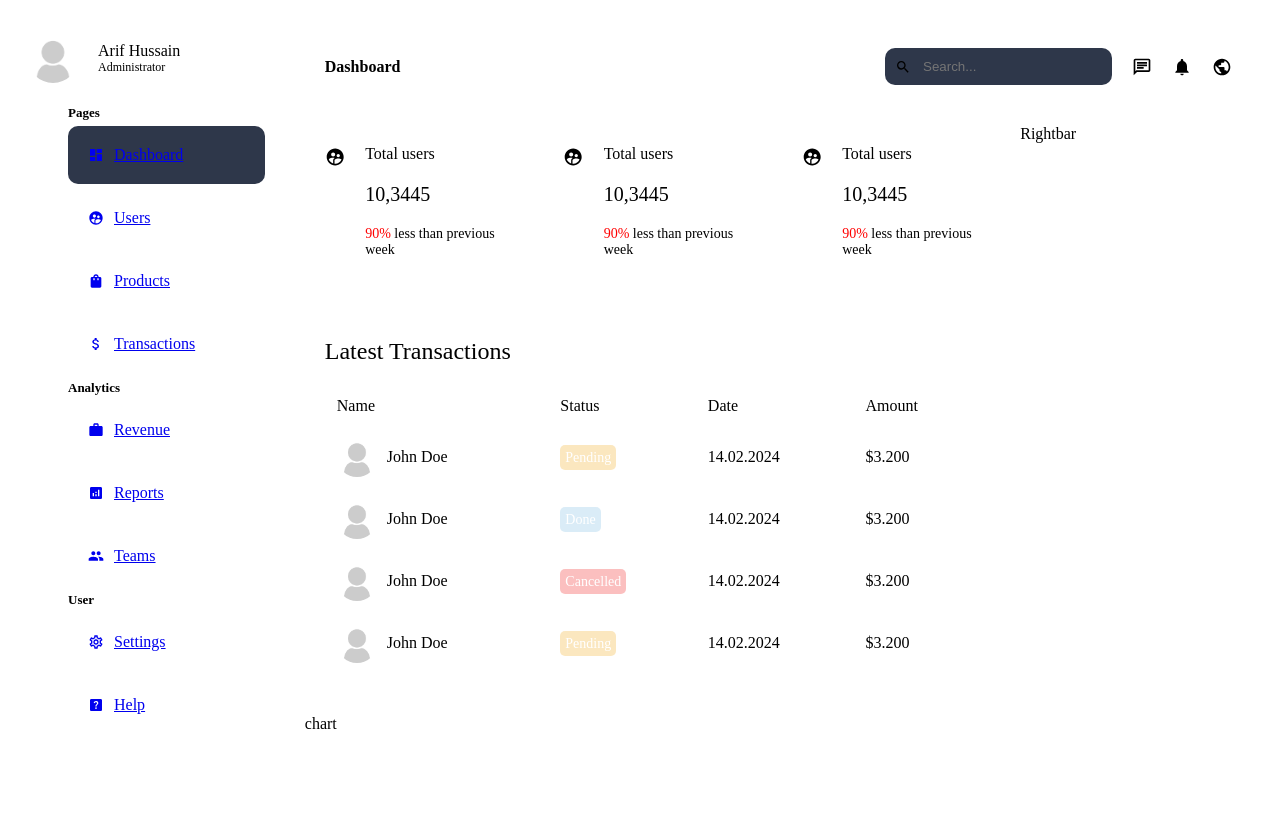
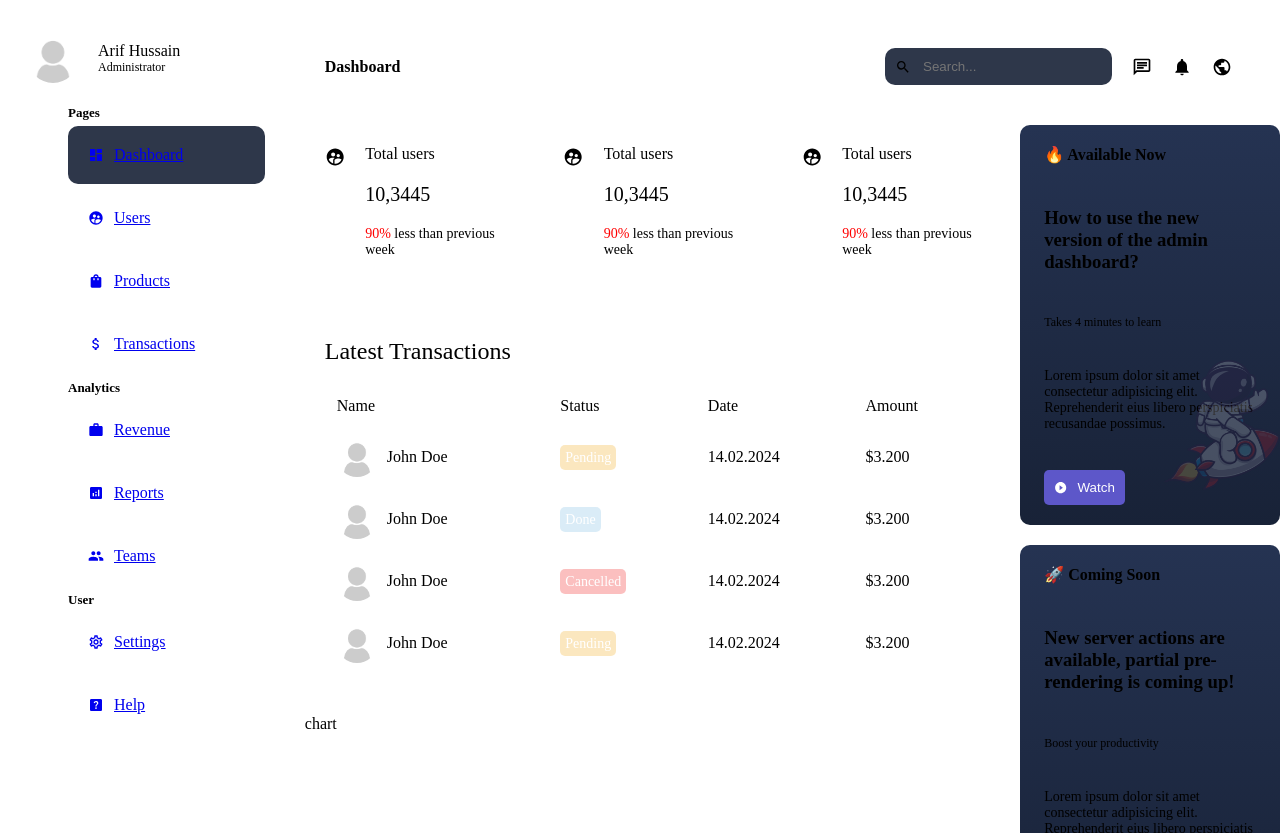
Before and after one commit to arifweb2020/Next14-Backend, a Next.js app: page /dashboard in a window 1280 px wide. Built offline with nearby package versions, Linux system fonts and the light colour scheme.

Commit message:
right bar component done

```diff
--- a/app/ui/dashboard/rightbar/rightbar.module.css
+++ b/app/ui/dashboard/rightbar/rightbar.module.css
@@ -0,0 +1,58 @@
+.container {
+    position: fixed;
+  }
+
+  .item {
+    background: linear-gradient(to top, #182237, #253352);
+    padding: 20px 24px;
+    border-radius: 10px;
+    margin-bottom: 20px;
+    position: relative;
+  }
+
+  .bgContainer {
+    position: absolute;
+    right: 0;
+    bottom: 0;
+    width: 50%;
+    height: 50%;
+  }
+
+  .bg {
+    object-fit: contain;
+    opacity: 0.2;
+  }
+
+  .text {
+    display: flex;
+    flex-direction: column;
+    gap: 24px;
+  }
+
+  .notification {
+    font-weight: bold;
+  }
+
+  .subtitle {
+    color: var(--textSoft);
+    font-weight: 500;
+    font-size: 12px;
+  }
+
+  .desc {
+    color: var(--textSoft);
+    font-size: 14px;
+  }
+
+  .button {
+    padding: 10px;
+    display: flex;
+    align-items: center;
+    gap: 10px;
+    width: max-content;
+    background-color: #5d57c9;
+    color: white;
+    border: none;
+    border-radius: 5px;
+    cursor: pointer;
+  }
--- a/app/ui/dashboard/rightbar/rightbar.tsx
+++ b/app/ui/dashboard/rightbar/rightbar.tsx
@@ -1,10 +1,50 @@
-import React from 'react'
-import styles from './rightbar.module.css'
+import Image from "next/image";
+import styles from "./rightbar.module.css";
+import { MdPlayCircleFilled, MdReadMore } from "react-icons/md";
 
 const Rightbar = () => {
   return (
-    <div>Rightbar</div>
-  )
-}
+    <div className={styles.container}>
+      <div className={styles.item}>
+        <div className={styles.bgContainer}>
+          <Image className={styles.bg} src="/astronaut.png" alt="" fill />
+        </div>
+        <div className={styles.text}>
+          <span className={styles.notification}>🔥 Available Now</span>
+          <h3 className={styles.title}>
+            How to use the new version of the admin dashboard?
+          </h3>
+          <span className={styles.subtitle}>Takes 4 minutes to learn</span>
+          <p className={styles.desc}>
+            Lorem ipsum dolor sit amet consectetur adipisicing elit.
+            Reprehenderit eius libero perspiciatis recusandae possimus.
+          </p>
+          <button className={styles.button}>
+            <MdPlayCircleFilled />
+            Watch
+          </button>
+        </div>
+      </div>
+      <div className={styles.item}>
+        <div className={styles.text}>
+          <span className={styles.notification}>🚀 Coming Soon</span>
+          <h3 className={styles.title}>
+            New server actions are available, partial pre-rendering is coming
+            up!
+          </h3>
+          <span className={styles.subtitle}>Boost your productivity</span>
+          <p className={styles.desc}>
+            Lorem ipsum dolor sit amet consectetur adipisicing elit.
+            Reprehenderit eius libero perspiciatis recusandae possimus.
+          </p>
+          <button className={styles.button}>
+            <MdReadMore />
+            Learn
+          </button>
+        </div>
+      </div>
+    </div>
+  );
+};
 
-export default Rightbar
+export default Rightbar;
```
Also changed, not shown: public/astronaut.png (added), public/noproduct.jpg (added).
